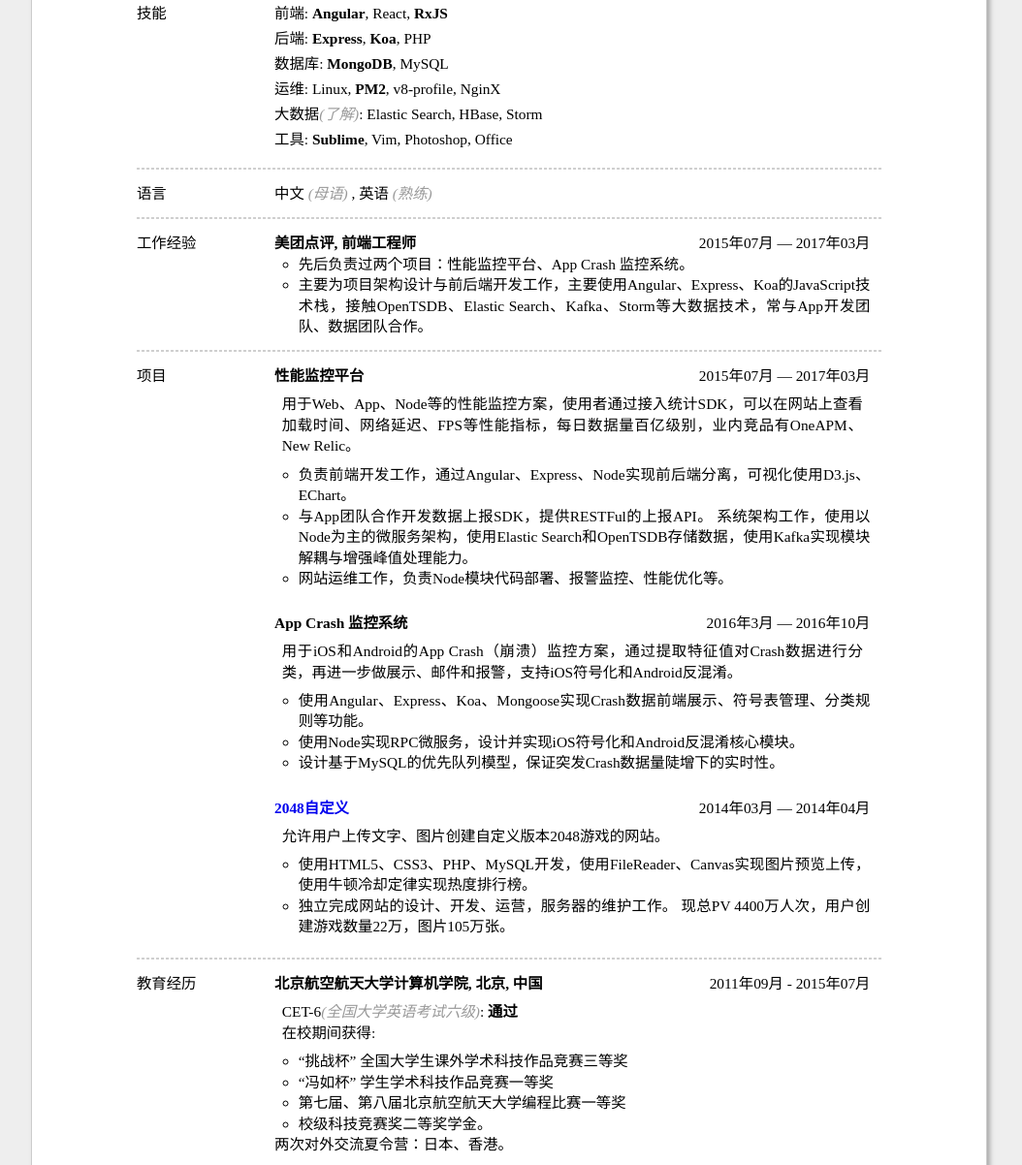
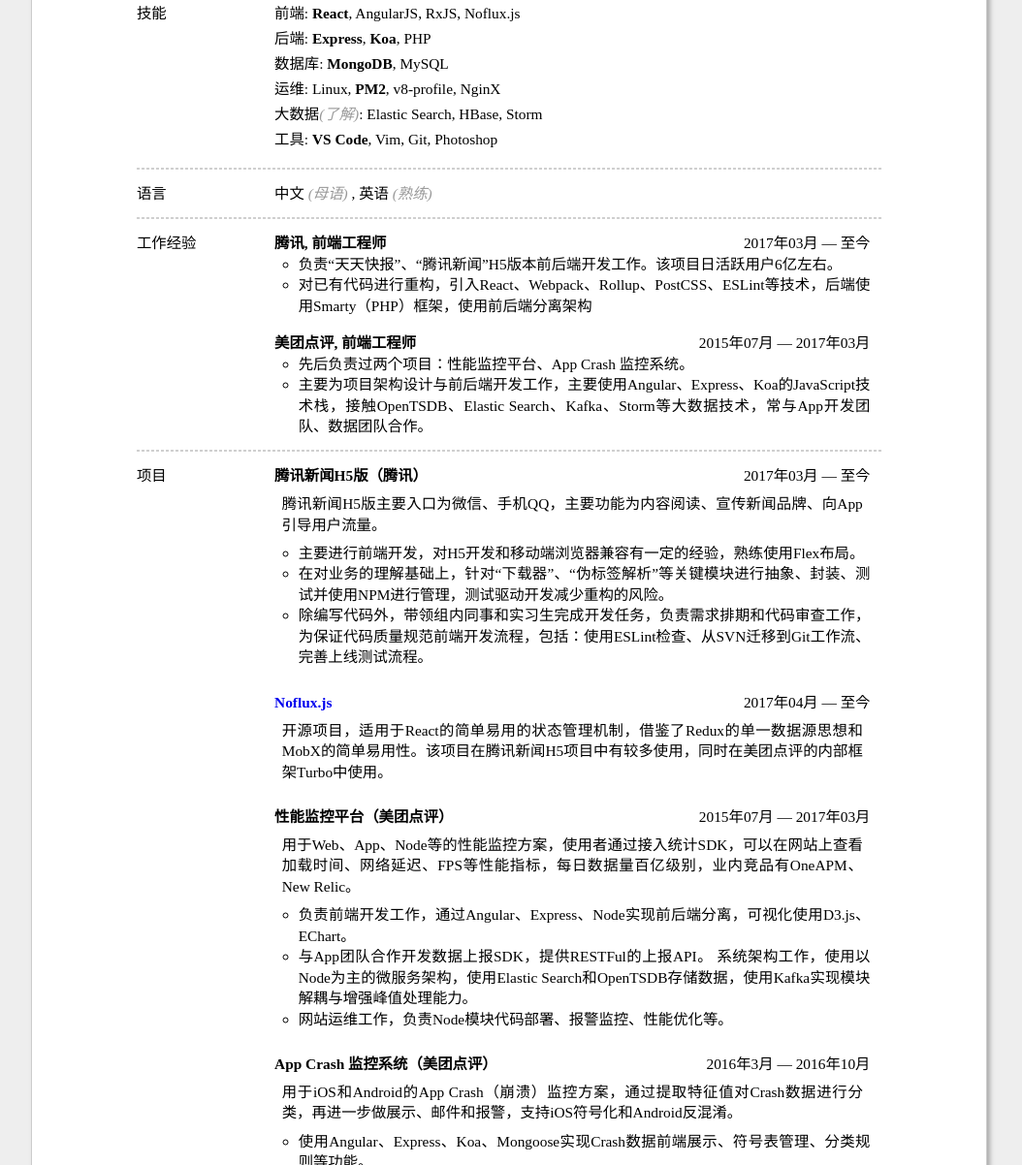
Before and after one commit to malash/cv, a website: page index-zh.html in a window 1280 px wide. Shown: the part 237-1439 px from the top of the page at 97% size, without its empty margins (115-1169 px from the left). Drawn offline with Linux system fonts and the light colour scheme.

Commit message:
update Tencent work chinese version

```diff
--- a/index-zh.html
+++ b/index-zh.html
@@ -72,7 +72,7 @@
       <div class='sectionContent'>
         <div class='skillBlock'>
           <span class=''>前端:</span>
-            <span><b>Angular</b>, React, <b>RxJS</b></span>
+            <span><b>React</b>, AngularJS, RxJS, Noflux.js</span>
         </div>
         <div class='skillBlock'>
           <span class=''>后端:</span>
@@ -92,7 +92,7 @@
         </div>
         <div class='skillBlock'>
           <span class=''>工具:</span>
-            <span><b>Sublime</b>, Vim, Photoshop, Office</span>
+            <span><b>VS Code</b>, Vim, Git, Photoshop</span>
         </div>
       </div>
     </div>
@@ -108,7 +108,6 @@
         <span>,</span>
         <span class='language'>英语</span>
         <span class='fluency'><em>(熟练)</em></span>
-
       </div>
     </div>
     <div class='sectionLine'></div>
@@ -121,18 +120,33 @@
         <div class="jobBlock">
           <div class='blockHeader'>
             <span class='title'>
+              腾讯, 前端工程师
+            </span>
+            <span class='date'>
+              2017年03月 &mdash; 至今
+            </span>
+          </div>
+          <ul class='highlights'>
+            <li>负责“天天快报”、“腾讯新闻”H5版本前后端开发工作。该项目日活跃用户6亿左右。</li>
+            <li>对已有代码进行重构，引入React、Webpack、Rollup、PostCSS、ESLint等技术，后端使用Smarty（PHP）框架，使用前后端分离架构</li>
+          </ul>
+        </div>
+
+        <div class="separator"></div>
+
+        <div class="jobBlock">
+          <div class='blockHeader'>
+            <span class='title'>
               美团点评, 前端工程师
             </span>
             <span class='date'>
               2015年07月 &mdash; 2017年03月
             </span>
           </div>
-          <div><a href=''></a></div>
           <ul class='highlights'>
             <li>先后负责过两个项目：性能监控平台、App Crash 监控系统。</li>
             <li>主要为项目架构设计与前后端开发工作，主要使用Angular、Express、Koa的JavaScript技术栈，接触OpenTSDB、Elastic Search、Kafka、Storm等大数据技术，常与App开发团队、数据团队合作。</li>
           </ul>
-
         </div>
       </div>
     </div>
@@ -143,9 +157,49 @@
         <span>项目</span>
       </div>
       <div class='sectionContent'>
+
         <div class='blockHeader'>
           <span class='title'>
-            性能监控平台
+            腾讯新闻H5版（腾讯）
+          </span>
+          <span class='date'>
+            <span class='releaseDate'>
+              2017年03月 &mdash; 至今
+            </span>
+          </span>
+        </div>
+
+        <p>
+          腾讯新闻H5版主要入口为微信、手机QQ，主要功能为内容阅读、宣传新闻品牌、向App引导用户流量。
+          <ul class='highlights'>
+            <li>主要进行前端开发，对H5开发和移动端浏览器兼容有一定的经验，熟练使用Flex布局。</li>
+            <li>在对业务的理解基础上，针对“下载器”、“伪标签解析”等关键模块进行抽象、封装、测试并使用NPM进行管理，测试驱动开发减少重构的风险。</li>
+            <li>除编写代码外，带领组内同事和实习生完成开发任务，负责需求排期和代码审查工作，为保证代码质量规范前端开发流程，包括：使用ESLint检查、从SVN迁移到Git工作流、完善上线测试流程。</li>
+          </ul>
+        </p>
+
+        <div class='separator'></div>
+
+        <div class='blockHeader'>
+          <span class='title'>
+            <a href="https://github.com/nofluxjs/noflux">Noflux.js</a>
+          </span>
+          <span class='date'>
+            <span class='releaseDate'>
+              2017年04月 &mdash; 至今
+            </span>
+          </span>
+        </div>
+
+        <p>
+          开源项目，适用于React的简单易用的状态管理机制，借鉴了Redux的单一数据源思想和MobX的简单易用性。该项目在腾讯新闻H5项目中有较多使用，同时在美团点评的内部框架Turbo中使用。
+        </p>
+
+        <div class='separator'></div>
+
+        <div class='blockHeader'>
+          <span class='title'>
+            性能监控平台（美团点评）
           </span>
           <span class='date'>
             <span class='releaseDate'>
@@ -163,10 +217,12 @@
             <li>网站运维工作，负责Node模块代码部署、报警监控、性能优化等。</li>
           </ul>
         </p>
+
         <div class='separator'></div>
+
         <div class='blockHeader'>
           <span class='title'>
-            App Crash 监控系统
+            App Crash 监控系统（美团点评）
           </span>
           <span class='date'>
             <span class='releaseDate'>
@@ -198,7 +254,7 @@
           <ul class='highlights'>
             <li>使用HTML5、CSS3、PHP、MySQL开发，使用FileReader、Canvas实现图片预览上传，使用牛顿冷却定律实现热度排行榜。</li>
             <li>独立完成网站的设计、开发、运营，服务器的维护工作。
-    现总PV 4400万人次，用户创建游戏数量22万，图片105万张。</li>
+    现总PV 5500万人次，用户创建游戏数量27万，图片133万张。</li>
           </ul>
         </p>
       </div>
```
Also changed, not shown: index.html (+1 -1 lines).
